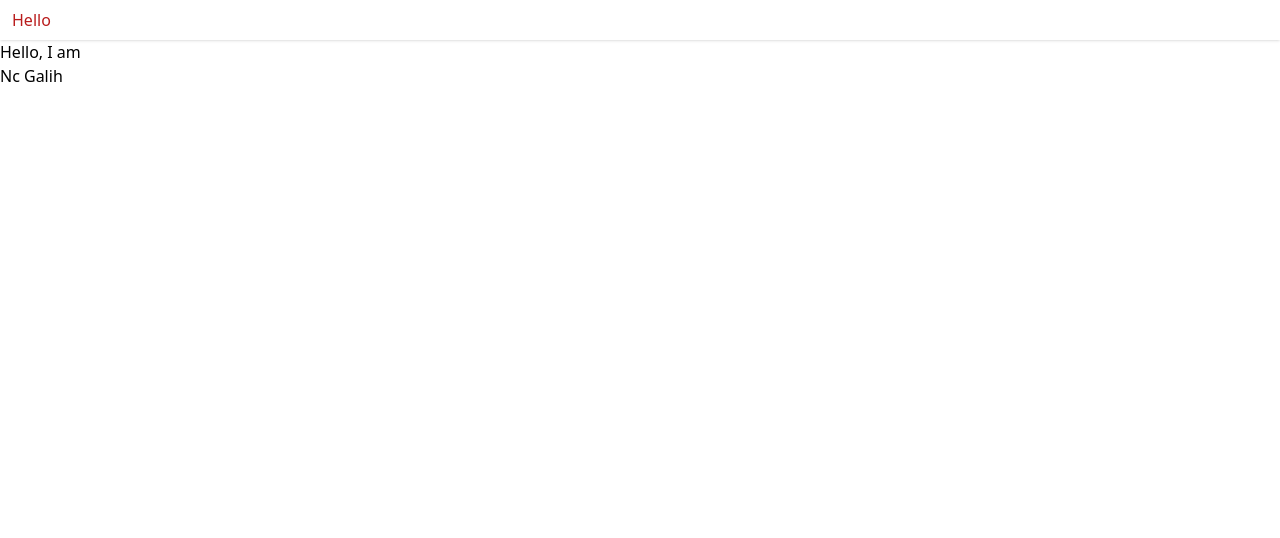
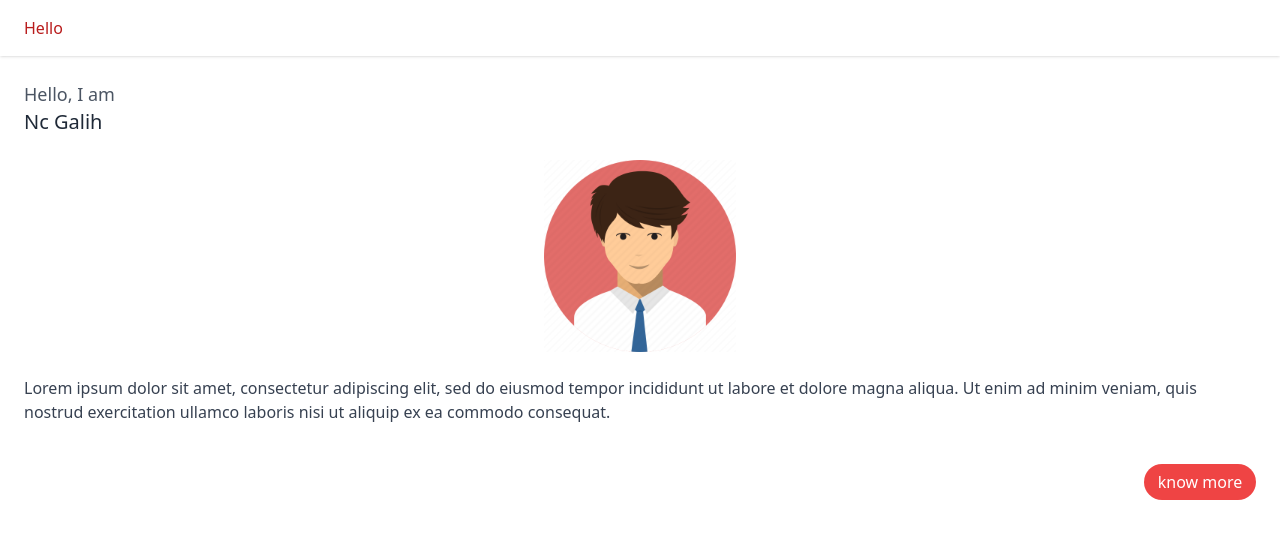
Before and after one commit to ncgalih/nwdc-2022-assignment, a React (Create React App) app: page / in a window 1280 px wide. Shown: the top 538 px of the page. Built offline with nearby package versions, Linux system fonts and the light colour scheme.

Commit message:
create home page

```diff
--- a/src/App.js
+++ b/src/App.js
@@ -3,10 +3,10 @@ import Home from './component/Home';
 
 function App() {
   return (
-    <>
-    <Navbar />
-    <Home />
-    </>
+    <div className='h-screen'>
+      <Navbar />
+      <Home />
+    </div>
   );
 }
 
--- a/src/component/Home.js
+++ b/src/component/Home.js
@@ -1,8 +1,19 @@
+import Avatar from '../assets/avatar.png'
+
 function Home(){
     return (
-        <div className="flex flex-col">
-            <h2>Hello, I am</h2>
-            <h1>Nc Galih</h1>
+        <div className="flex flex-col px-6 pt-6 h-fit">
+            <div className="flex flex-col">
+                <h3 className="text-gray-600 text-lg">Hello, I am</h3>
+                <h1 className="text-gray-800 text-xl mb-6">Nc Galih</h1>
+            </div>
+            <img src={Avatar} className='w-48 h-48 mx-auto mb-6'/>
+            <p className="text-gray-700 text-base">
+                Lorem ipsum dolor sit amet, consectetur adipiscing elit, sed do eiusmod tempor incididunt ut labore et dolore magna aliqua. Ut enim ad minim veniam, quis nostrud exercitation ullamco laboris nisi ut aliquip ex ea commodo consequat.
+            </p>
+            <button className='mr-0 ml-auto mb-0 mt-10 text-white bg-red-500 w-28 h-9 rounded-full'>
+                know more
+            </button>
         </div>
     )
 }
--- a/src/component/Navbar.js
+++ b/src/component/Navbar.js
@@ -1,7 +1,7 @@
 function Navbar(){
     return(
-        <nav className="flex flex-row bg-white py-2 px-3 shadow">
-            <p className="text-red-700">Hello</p>
+        <nav className="flex flex-row bg-white px-6 shadow h-[7%]">
+            <p className="text-red-700 my-auto">Hello</p>
         </nav>
     )
 }
--- a/tailwind.config.js
+++ b/tailwind.config.js
@@ -5,7 +5,12 @@ module.exports = {
         "./src/**/*.{js,jsx}",
     ],
     theme: {
-        extends:{},
+        extends:{
+            height:{
+                '1/10': '10%',
+                '9/10': '90%',
+            }
+        }
     },
     plugins: [
         autoprefixer,
```
Also changed, not shown: src/assets/avatar.png (added).
